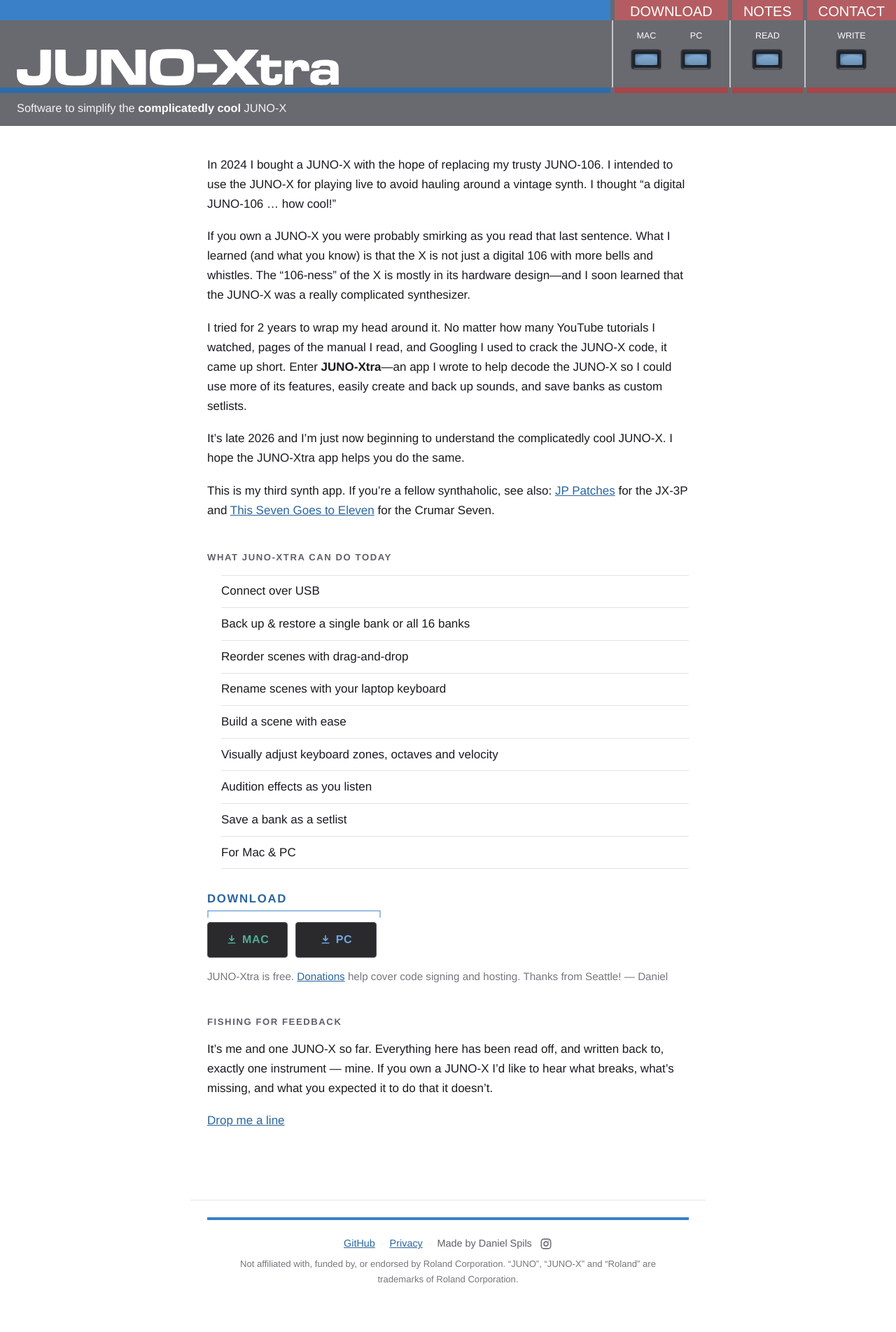
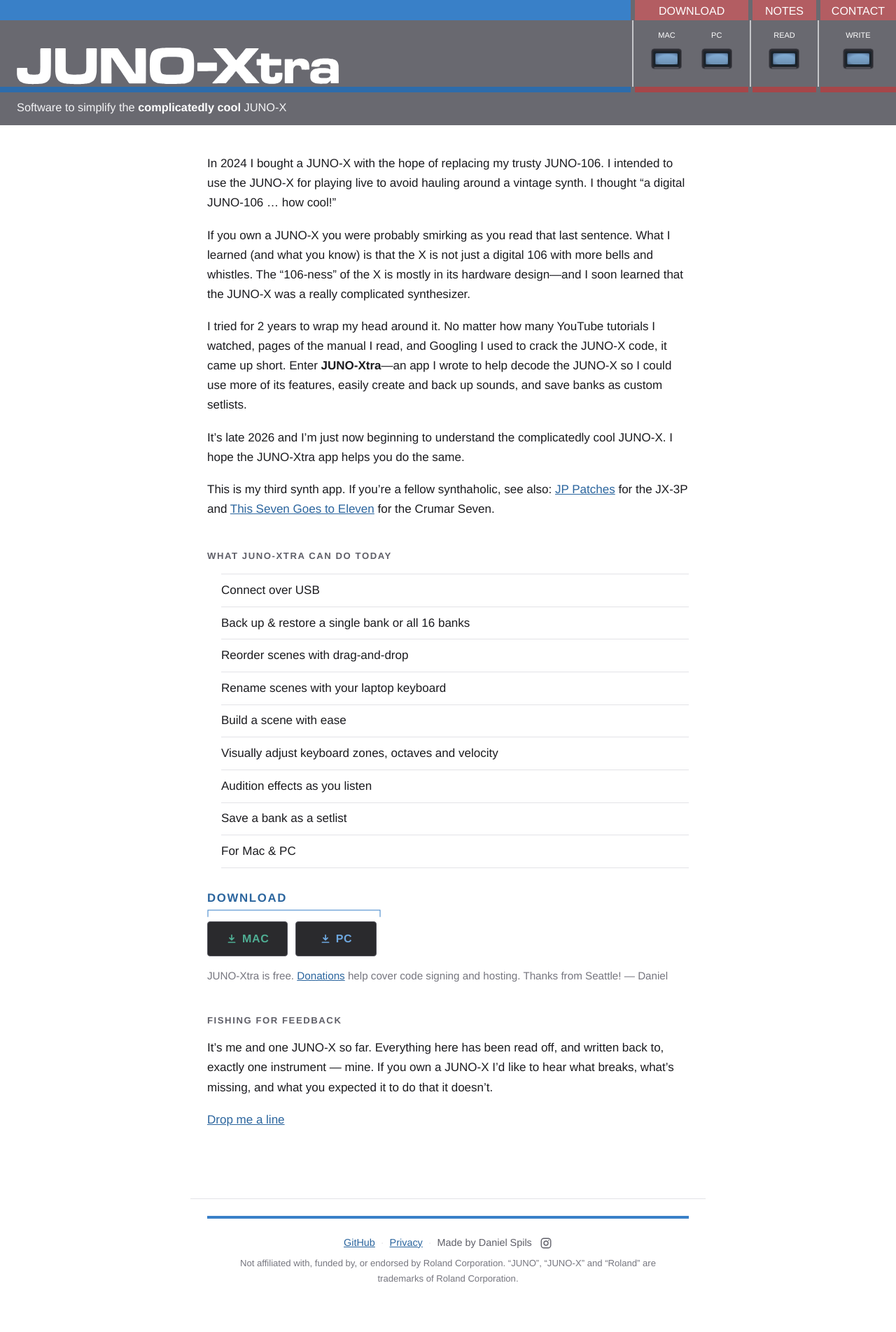
Before and after one commit to danielspils/junox-site, a Jekyll site: the page built from docs/index.md, in a window 1280 px wide. Shown: the whole page at 70% size. Built offline with Jekyll 4.4.1, drawn with Linux system fonts in a browser that asks for light colours.

Commit message:
header: the app's own button, full bleed, the word on its line
The buttons are now _includes/panel-button.svg, OUTPUT from src/panel-svg.js
rather than a hand copy - the command that generated it is in the file's
header. That is where the dark rim between bezel and face comes from; the
CSS version did not have one. Lit at rest in the measured blue, since on the
instrument a button that does something sits lit and none of these are off;
cyan under the pointer, under the press, and on the page you are on.

The logo's viewBox is cropped to its measured ink. The trace was 1306 x 250
with the glyphs ending at y 176, so 74 units of nothing sat inside the file
where the underline rect used to be - 30% of the box. No CSS padding reaches
inside an SVG, so the word floated however the bay was set. The path is
untouched; only the window onto it changed. The wordmark now sits down on
its strip at a 460 px ceiling.

Titles at 16 units, not the instrument's 27 - beside a wordmark and over two
buttons that shouted over both. Button labels follow to 11, the panel's
lowerSub size: at 12.5 against a 16 title the hierarchy flattened. Both
numbers measured; this is the pair that keeps it.

Full bleed: a front panel runs the width of the instrument. All strips are
one height, from a --foot variable that also sets the grid row and where the
dividers stop, so they meet the coloured lines and cross neither.

Tagline: Software to simplify the complicatedly cool JUNO-X.

Co-Authored-By: Claude Opus 5 <noreply@anthropic.com>
Claude-Session: https://claude.ai/code/session_01Y2EpZ7tzHfYEMrgD1bp8aj

```diff
--- a/docs/assets/css/style.css
+++ b/docs/assets/css/style.css
@@ -142,7 +142,7 @@ main { max-width: 46rem; margin: 0 auto; padding: 0 1.5rem 5rem; }
      em, so it survives any change of scale. */
   display: flex; align-items: center; justify-content: center;
   padding: .18em calc(16 * var(--pu)) 0;
-  color: #fff; font-size: calc(20 * var(--pu)); font-weight: 400;
+  color: #fff; font-size: calc(16 * var(--pu)); font-weight: 400;
   letter-spacing: 0; text-transform: none; line-height: 1;
   margin: 0; white-space: nowrap;
 }
@@ -191,13 +191,18 @@ main { max-width: 46rem; margin: 0 auto; padding: 0 1.5rem 5rem; }
 .wordmark svg { display: block; height: auto; width: clamp(190px, 36vw, 460px); }
 .wordmark:hover svg { color: var(--cream); }
 
-/* A PRINTED LABEL OVER ITS BUTTON, as the panel sets them. Not the measured
-   print grey (#bebfc1), which reads 2.96:1 on this chassis: on a photographed
-   panel the ink has an edge and a highlight, on a screen it is flat. White
-   reads 5.45:1 and is what a label this small needs. */
+/* A PRINTED LABEL OVER ITS BUTTON, as the panel sets them. 11 units, which is
+   the panel's lowerSub size - its knob-and-button label is 12.5, but the
+   section titles here are set at 16 rather than the instrument's 27, and at
+   12.5 the label and the title above it were nearly the same size. Both
+   numbers are measured; this is the pair that keeps the hierarchy.
+
+   Not the measured print grey (#bebfc1), which reads 2.96:1 on this chassis:
+   on a photographed panel the ink has an edge and a highlight, on a screen it
+   is flat. White reads 5.45:1 and is what a label this small needs. */
 .pcell { display: flex; flex-direction: column; align-items: center; gap: calc(5 * var(--bu)); }
 .plabel {
-  color: #fff; font-size: calc(12.5 * var(--pu)); line-height: 1;
+  color: #fff; font-size: calc(11 * var(--pu)); line-height: 1;
   white-space: nowrap;
 }
 
@@ -287,7 +292,7 @@ main { max-width: 46rem; margin: 0 auto; padding: 0 1.5rem 5rem; }
      neighbour to be divided from. */
   .bay-logo + .bay::before { display: none; }
   .bay + .bay::before { top: 0; }
-  .bay-head { font-size: calc(18 * var(--pu)); padding: .18em calc(6 * var(--pu)) 0; }
+  .bay-head { font-size: calc(15 * var(--pu)); padding: .18em calc(6 * var(--pu)) 0; }
   .bay-body { gap: calc(10 * var(--bu)); padding: calc(12 * var(--pu)) calc(4 * var(--pu)); }
   .bay-logo .bay-body { padding-left: calc(16 * var(--pu)); }
   .site-head .tagline {
```
